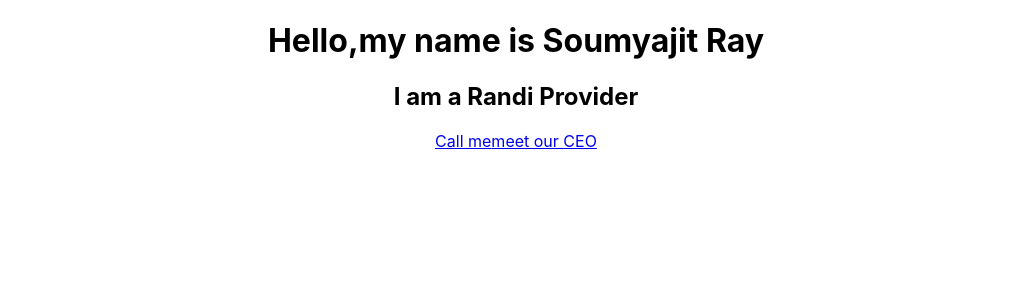
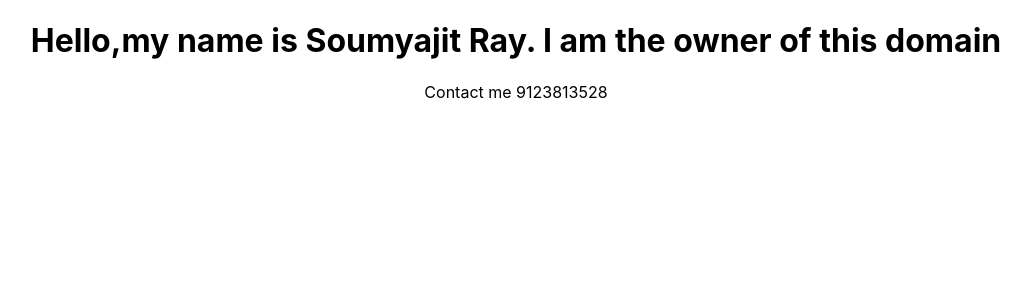
Before and after one commit to somu46/rayndi, a React (Create React App) app: page / in a window 1280 px wide. Shown: the top 300 px of the page, without its empty margins (124-1155 px from the left). Built offline with nearby package versions, Linux system fonts and the light colour scheme.

Commit message:
Update App.js

```diff
--- a/src/App.js
+++ b/src/App.js
@@ -4,10 +4,8 @@ import './App.css';
 function App() {
   return (
     <div className="App">
-     <h1>Hello,my name is Soumyajit Ray</h1>
-      <h2> I am a Randi Provider</h2>
-      <a href='tel:+919123813528'>Call me</a>
-      <a href='https://www.facebook.com/snehasish.nag.79'>meet our CEO</a>
+     <h1>Hello,my name is Soumyajit Ray. I am the owner of this domain </h1>
+      <p>Contact me 9123813528</p>
     </div>
   );
 }
```
